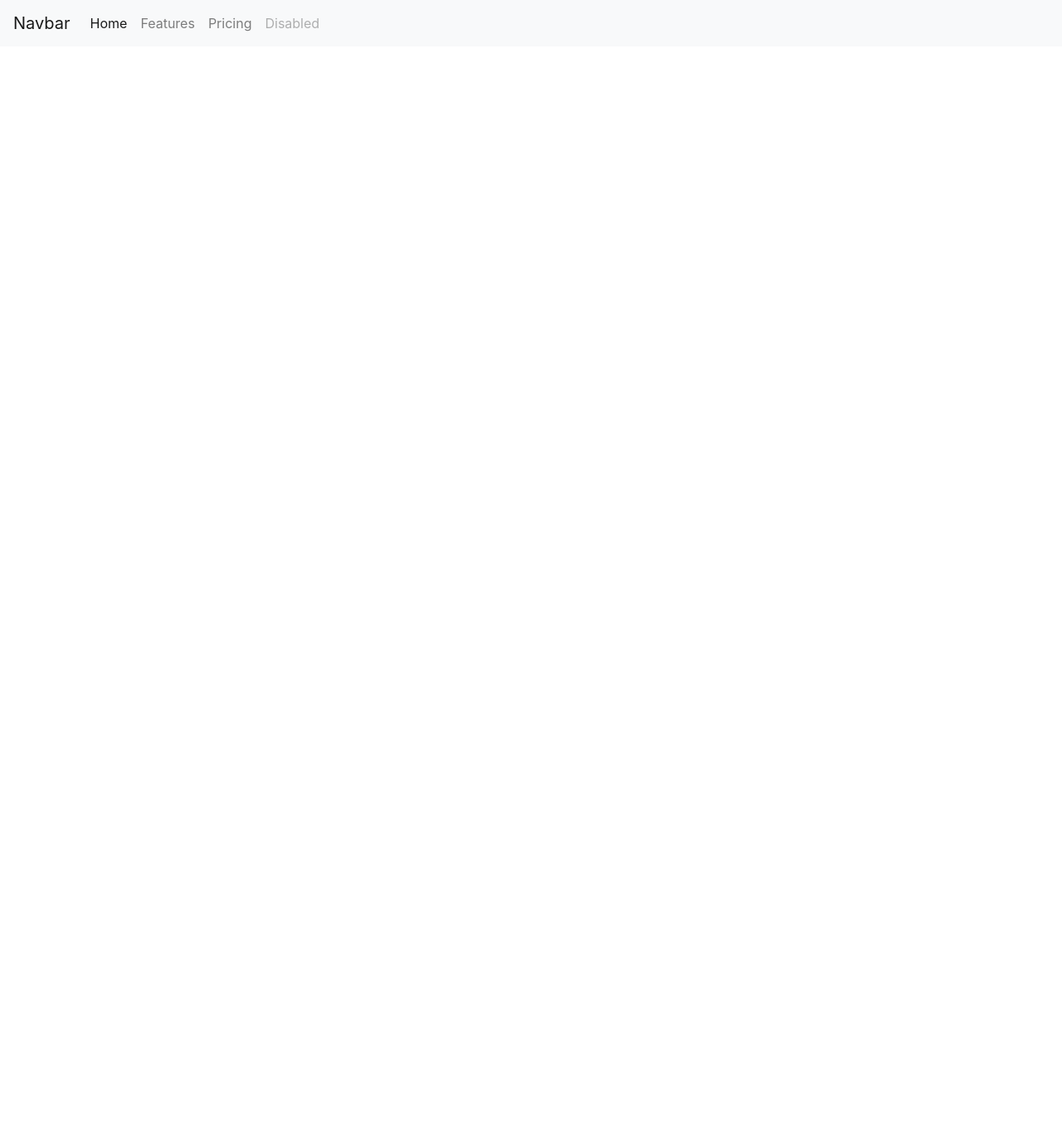
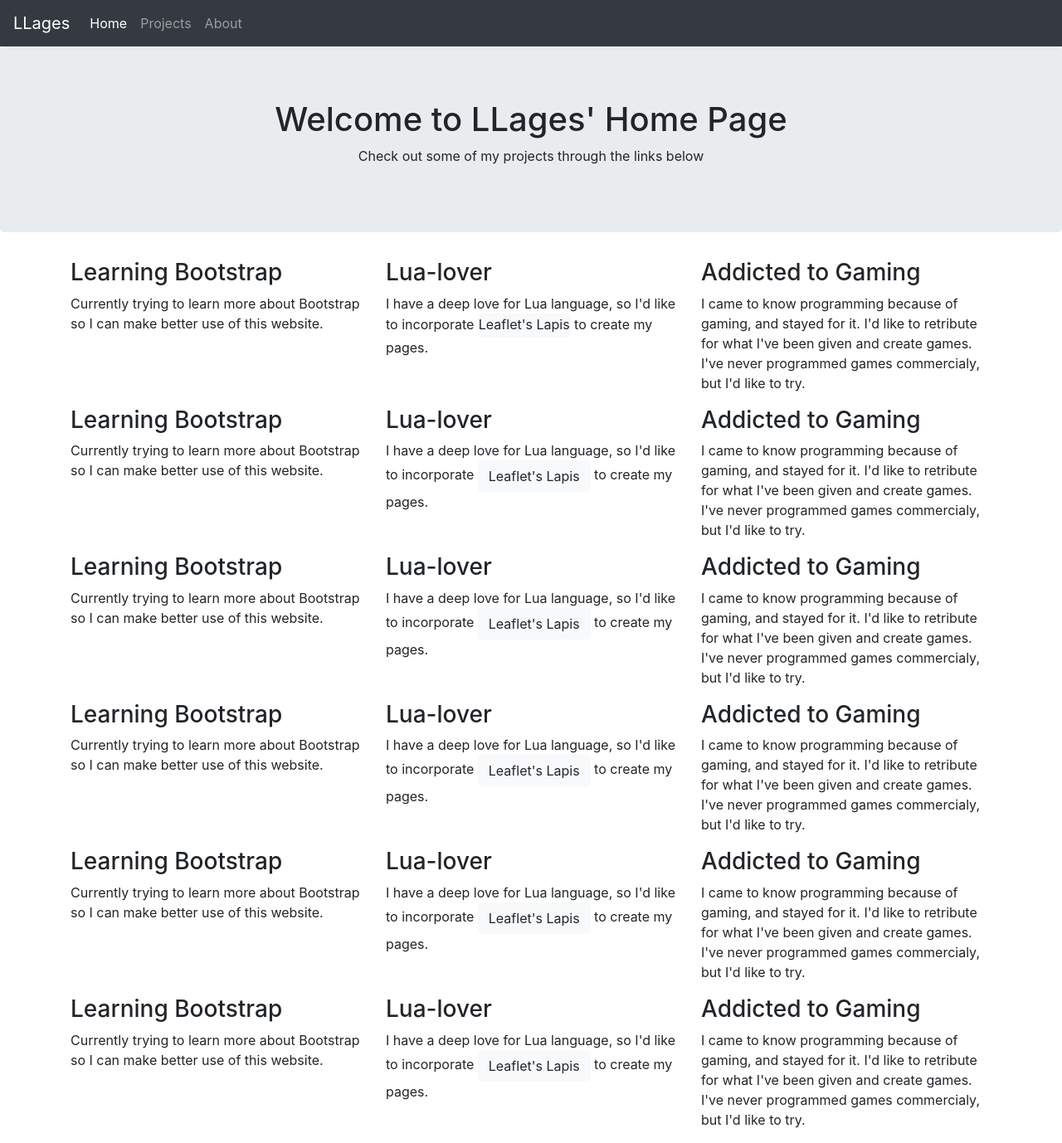
Before and after one commit to leleco95/leleco95.github.io, a plain HTML site: page index.html in a window 1280 px wide. Shown: the whole page at 83% size. Before the commit the page ends 800 px from the top, so only its background shows below. Drawn offline with nearby package versions, Linux system fonts and the light colour scheme.

Commit message:
Updating index page, addin sticky navbar through javascript

```diff
--- a/index.html
+++ b/index.html
@@ -1,11 +1,41 @@
-<html>
+<!doctype html>
+<html lang="br">
   <head>
+    <!-- Required meta tags -->
+    <meta charset="utf-8">
+    <meta name="viewport" content="width=device-width, initial-scale=1, shrink-to-fit=no">
+
+    <!-- Bootstrap CSS -->
     <link rel="stylesheet" href="https://stackpath.bootstrapcdn.com/bootstrap/4.3.1/css/bootstrap.min.css" integrity="sha384-ggOyR0iXCbMQv3Xipma34MD+dH/1fQ784/j6cY/iJTQUOhcWr7x9JvoRxT2MZw1T" crossorigin="anonymous">
+    <script src="https://ajax.googleapis.com/ajax/libs/jquery/4.3.1/jquery.min.js"></script>
+    <script src="https://maxcdn.bootstrapcdn.com/bootstrap/4.3.1/js/bootstrap.min.js"></script>
+
+    <style>
+      body {
+        position: relative;
+      }
+
+      .sticky {
+        position: fixed;
+        top: 0;
+        width: 100%;
+      }
+
+      .sticky + .jumbotron {
+        padding-top: 120px;
+      }
+
+      .sticky + .container {
+        padding-top: 120px;
+      }
+    </style>
+
+    <title>LLages' Home</title>
   </head>
 
   <body>
-  <nav class="navbar navbar-expand-lg navbar-light bg-light">
-    <a class="navbar-brand" href="#">Navbar</a>
+    <nav id="mainNavBar" class="navbar navbar-expand-lg navbar-dark bg-dark">
+      <a class="navbar-brand" href="#">LLages</a>
       <button class="navbar-toggler" type="button" data-toggle="collapse" data-target="#navbarNav" aria-controls="navbarNav" aria-expanded="false" aria-label="Toggle navigation">
         <span class="navbar-toggler-icon"></span>
       </button>
@@ -15,21 +45,130 @@
             <a class="nav-link" href="#">Home <span class="sr-only">(current)</span></a>
           </li>
           <li class="nav-item">
-          <a class="nav-link" href="#">Features</a>
+            <a class="nav-link" href="#">Projects</a>
           </li>
           <li class="nav-item">
-          <a class="nav-link" href="#">Pricing</a>
-        </li>
-        <li class="nav-item">
-          <a class="nav-link disabled" href="#" tabindex="-1" aria-disabled="true">Disabled</a>
+            <a class="nav-link" href="#">About</a>
           </li>
         </ul>
       </div>
     </nav>
 
+    <div class="jumbotron text-center">
+      <h1>Welcome to LLages' Home Page</h1>
+      <p>Check out some of my projects through the links below</p>
+    </div>
 
+    <div class="container">
+      <div class="row">
+        <div class="col-sm-4">
+          <h3>Learning Bootstrap</h3>
+          <p>Currently trying to learn more about Bootstrap so I can make better use of this website.</p>
+        </div>
+
+        <div class="col-sm-4">
+          <h3>Lua-lover</h3>
+          <p>I have a deep love for Lua language, so I'd like to incorporate <a role="button" class="btn btn-light" href="https://leafo.net/lapis/" style="padding-left: 0px; padding-right: 0px; padding-top: 0px; padding-bottom: 3px;">Leaflet's Lapis</a> to create my pages.</p>
+        </div>
+
+        <div class="col-sm-4">
+          <h3>Addicted to Gaming</h3>
+          <p>I came to know programming because of gaming, and stayed for it. I'd like to retribute for what I've been given and create games. I've never programmed games commercialy, but I'd like to try.</p>
+        </div>
+      </div>
+
+      <div class="row">
+        <div class="col-sm-4">
+          <h3>Learning Bootstrap</h3>
+          <p>Currently trying to learn more about Bootstrap so I can make better use of this website.</p>
+        </div>
+
+        <div class="col-sm-4">
+          <h3>Lua-lover</h3>
+          <p>I have a deep love for Lua language, so I'd like to incorporate <a role="button" class="btn btn-light" href="https://leafo.net/lapis/">Leaflet's Lapis</a> to create my pages.</p>
+        </div>
+
+        <div class="col-sm-4">
+          <h3>Addicted to Gaming</h3>
+          <p>I came to know programming because of gaming, and stayed for it. I'd like to retribute for what I've been given and create games. I've never programmed games commercialy, but I'd like to try.</p>
+        </div>
+      </div>
+
+      <div class="row">
+        <div class="col-sm-4">
+          <h3>Learning Bootstrap</h3>
+          <p>Currently trying to learn more about Bootstrap so I can make better use of this website.</p>
+        </div>
+
+        <div class="col-sm-4">
+          <h3>Lua-lover</h3>
+          <p>I have a deep love for Lua language, so I'd like to incorporate <a role="button" class="btn btn-light" href="https://leafo.net/lapis/">Leaflet's Lapis</a> to create my pages.</p>
+        </div>
+
+        <div class="col-sm-4">
+          <h3>Addicted to Gaming</h3>
+          <p>I came to know programming because of gaming, and stayed for it. I'd like to retribute for what I've been given and create games. I've never programmed games commercialy, but I'd like to try.</p>
+        </div>
+      </div>
+
+      <div class="row">
+        <div class="col-sm-4">
+          <h3>Learning Bootstrap</h3>
+          <p>Currently trying to learn more about Bootstrap so I can make better use of this website.</p>
+        </div>
+
+        <div class="col-sm-4">
+          <h3>Lua-lover</h3>
+          <p>I have a deep love for Lua language, so I'd like to incorporate <a role="button" class="btn btn-light" href="https://leafo.net/lapis/">Leaflet's Lapis</a> to create my pages.</p>
+        </div>
+
+        <div class="col-sm-4">
+          <h3>Addicted to Gaming</h3>
+          <p>I came to know programming because of gaming, and stayed for it. I'd like to retribute for what I've been given and create games. I've never programmed games commercialy, but I'd like to try.</p>
+        </div>
+      </div>
+
+      <div class="row">
+        <div class="col-sm-4">
+          <h3>Learning Bootstrap</h3>
+          <p>Currently trying to learn more about Bootstrap so I can make better use of this website.</p>
+        </div>
+
+        <div class="col-sm-4">
+          <h3>Lua-lover</h3>
+          <p>I have a deep love for Lua language, so I'd like to incorporate <a role="button" class="btn btn-light" href="https://leafo.net/lapis/">Leaflet's Lapis</a> to create my pages.</p>
+        </div>
+
+        <div class="col-sm-4">
+          <h3>Addicted to Gaming</h3>
+          <p>I came to know programming because of gaming, and stayed for it. I'd like to retribute for what I've been given and create games. I've never programmed games commercialy, but I'd like to try.</p>
+        </div>
+      </div>
+
+      <div class="row">
+        <div class="col-sm-4">
+          <h3>Learning Bootstrap</h3>
+          <p>Currently trying to learn more about Bootstrap so I can make better use of this website.</p>
+        </div>
+
+        <div class="col-sm-4">
+          <h3>Lua-lover</h3>
+          <p>I have a deep love for Lua language, so I'd like to incorporate <a role="button" class="btn btn-light" href="https://leafo.net/lapis/">Leaflet's Lapis</a> to create my pages.</p>
+        </div>
+
+        <div class="col-sm-4">
+          <h3>Addicted to Gaming</h3>
+          <p>I came to know programming because of gaming, and stayed for it. I'd like to retribute for what I've been given and create games. I've never programmed games commercialy, but I'd like to try.</p>
+        </div>
+      </div>
+    </div>
+
+
+    <!-- Optional JavaScript -->
+    <!-- jQuery first, then Popper.js, then Bootstrap JS -->
     <script src="https://code.jquery.com/jquery-3.3.1.slim.min.js" integrity="sha384-q8i/X+965DzO0rT7abK41JStQIAqVgRVzpbzo5smXKp4YfRvH+8abtTE1Pi6jizo" crossorigin="anonymous"></script>
     <script src="https://cdnjs.cloudflare.com/ajax/libs/popper.js/1.14.7/umd/popper.min.js" integrity="sha384-UO2eT0CpHqdSJQ6hJty5KVphtPhzWj9WO1clHTMGa3JDZwrnQq4sF86dIHNDz0W1" crossorigin="anonymous"></script>
     <script src="https://stackpath.bootstrapcdn.com/bootstrap/4.3.1/js/bootstrap.min.js" integrity="sha384-JjSmVgyd0p3pXB1rRibZUAYoIIy6OrQ6VrjIEaFf/nJGzIxFDsf4x0xIM+B07jRM" crossorigin="anonymous"></script>
+    <script src="index.js"></script>
   </body>
 </html>
--- /dev/null
+++ b/index.js
@@ -0,0 +1,12 @@
+window.onscroll = function() {myFunction()};
+
+var navbar = document.getElementById("mainNavBar");
+var sticky = navbar.offsetTop;
+
+function myFunction() {
+  if (window.pageYOffset >= sticky) {
+    navbar.classList.add("sticky")
+  } else {
+    navbar.classList.remove("sticky");
+  }
+}
```
Also changed, not shown: 1 other file. Lines whose indentation alone changed are shown as unchanged.
